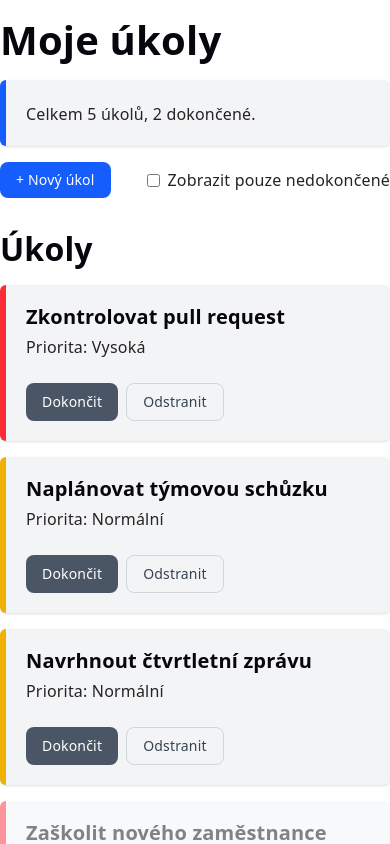
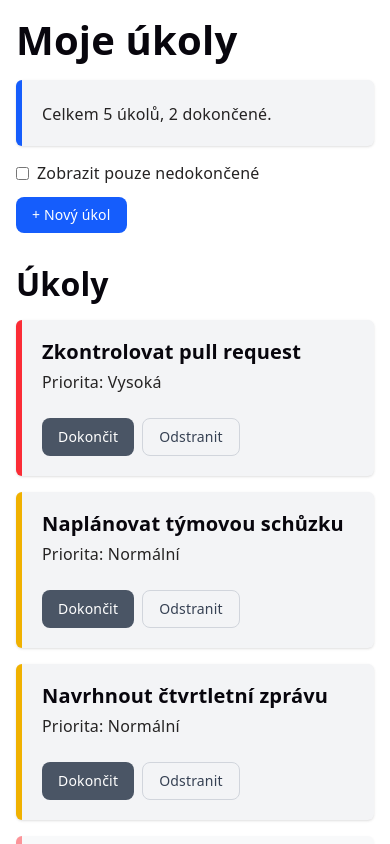
Before and after one commit to sonicka/todoapp-react, a React (Vite) app: page / in a window 390 px wide. Shown: the top 844 px of the page. Built offline with nearby package versions, Linux system fonts and the light colour scheme.

Commit message:
styling fix

```diff
--- a/src/App.tsx
+++ b/src/App.tsx
@@ -20,7 +20,7 @@ function App() {
   const modal = useModal(createNewTodo);
 
   return (
-    <div className="flex justify-center flex-col gap-8 py-4">
+    <div className="flex flex-col items-center gap-8 py-4 px-4 sm:px-6 lg:px-0">
       <TodosHeader
         totalTodosNumber={totalTodosNumber}
         finishedTodosNumber={finishedTodosNumber}
--- a/src/components/TodosHeader.tsx
+++ b/src/components/TodosHeader.tsx
@@ -23,9 +23,9 @@ export function TodosHeader({
       <Card
         body={`Celkem ${totalTodosNumber} ${getTotalPlural(totalTodosNumber)}, ${finishedTodosNumber} ${getFinishedPlural(finishedTodosNumber)}.`}
       />
-      <div className="flex w-full gap-3 items-center justify-between">
+      <div className="flex flex-col-reverse sm:flex-row w-full gap-3 items-start sm:items-center justify-between">
         <button
-          className={`${btn} bg-blue-600 text-white hover:bg-gray-800`}
+          className={`${btn} bg-blue-600 text-white hover:bg-gray-800 whitespace-nowrap shrink-0`}
           onClick={addNewTodo}
         >
           + Nový úkol
```
